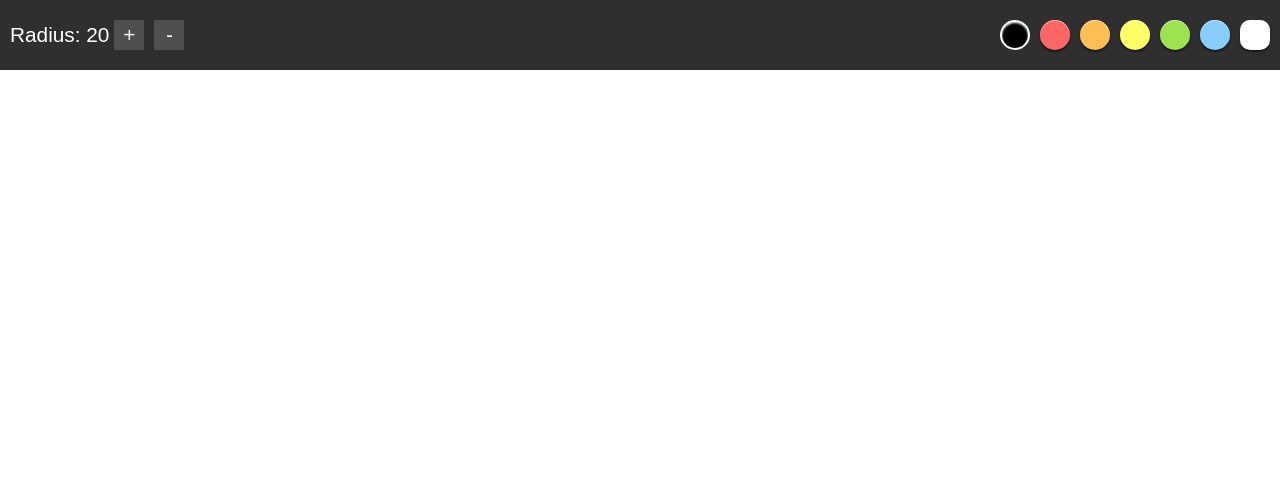
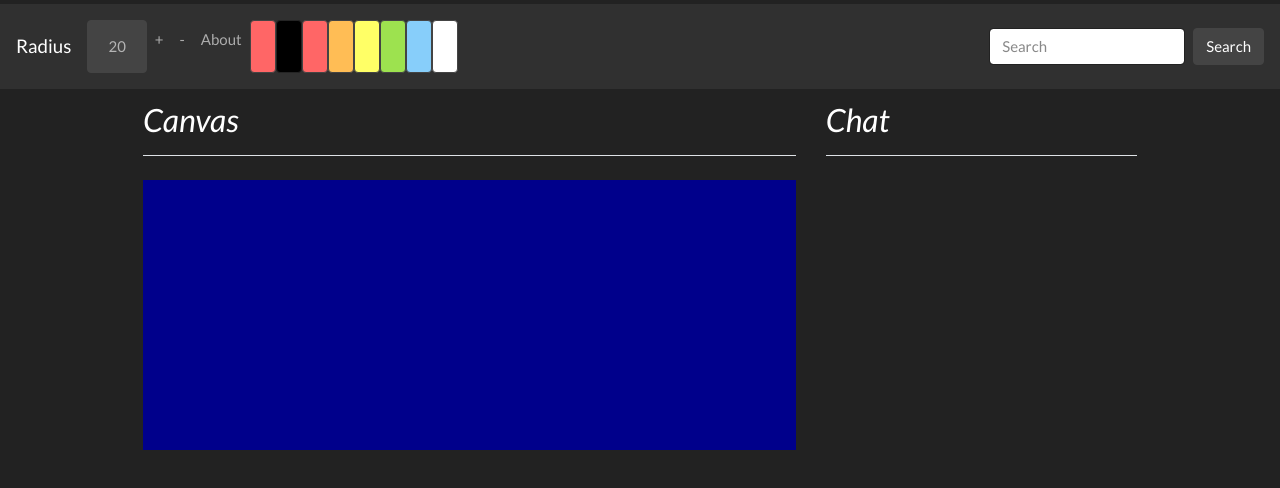
Before and after one commit to DomDomo/Sketch-Guess, a website: page public/index.html in a window 1280 px wide. Drawn offline with nearby package versions, Linux system fonts and the light colour scheme; no server answers.

Commit message:
Change to bug filled new layout

```diff
--- a/public/colors.js
+++ b/public/colors.js
@@ -8,8 +8,8 @@ var colorArray = [
   "ffffff",
 ];
 for (let i = 0; i < colorArray.length; i++) {
-  let swatch = document.createElement("div");
-  swatch.className = "swatch";
+  let swatch = document.createElement("button");
+  swatch.className = "swatch btn btn-secondary my-2 my-sm-0";
   if (colorArray[i] == "ffffff") {
     swatch.setAttribute("id", "eraser");
   }
@@ -22,7 +22,7 @@ const setColor = (color) => {
   current.color = color;
   let active = document.getElementsByClassName("active")[0];
   if (active) {
-    active.className = "swatch";
+    active.className = "swatch btn btn-secondary my-2 my-sm-0";
   }
 };
 
--- a/public/index.html
+++ b/public/index.html
@@ -1,25 +1,117 @@
 <!DOCTYPE html>
 <html lang="en">
   <head>
-    <meta charset="UTF-8" />
-    <meta name="viewport" content="width=device-width, initial-scale=1.0" />
-    <title>Drawing app</title>
-    <link rel="stylesheet" href="style.css" />
+    <!-- Required meta tags -->
+    <meta charset="utf-8" />
+    <meta
+      name="viewport"
+      content="width=device-width, initial-scale=1, shrink-to-fit=no"
+    />
+
+    <!-- Bootstrap CSS -->
+    <link
+      href="https://stackpath.bootstrapcdn.com/bootswatch/4.4.1/darkly/bootstrap.min.css"
+      rel="stylesheet"
+      integrity="sha384-rCA2D+D9QXuP2TomtQwd+uP50EHjpafN+wruul0sXZzX/Da7Txn4tB9aLMZV4DZm"
+      crossorigin="anonymous"
+    />
+
+    <style>
+      .container {
+        max-width: 80%;
+      }
+    </style>
+
+    <title>Hello, world!</title>
   </head>
   <body>
-    <div id="toolbar">
-      <div id="rad">
-        <p>Radius:&nbsp;</p>
-        <span id="radval"></span>
-        <div id="incrad" class="radcontrol">+</div>
-        <div id="decrad" class="radcontrol">-</div>
+    <div class="nav-scroller py-1 mb-2">
+      <nav class="navbar navbar-expand-lg navbar-dark bg-dark">
+        <a class="navbar-brand" href="#">Radius</a>
+        <button
+          class="navbar-toggler"
+          type="button"
+          data-toggle="collapse"
+          data-target="#navbarColor02"
+          aria-controls="navbarColor02"
+          aria-expanded="false"
+          aria-label="Toggle navigation"
+        >
+          <span class="navbar-toggler-icon"></span>
+        </button>
+
+        <div class="collapse navbar-collapse" id="navbarColor02">
+          <ul class="navbar-nav mr-auto" id="colors">
+            <li class="nav-item active">
+              <a class="nav-link" href="#" id="radval"
+                >Home <span class="sr-only">(current)</span></a
+              >
+            </li>
+            <li class="nav-item radcontrol" id="incrad">
+              <a class="nav-link" href="#">+</a>
+            </li>
+            <li class="nav-item radcontrol" id="decrad">
+              <a class="nav-link" href="#">-</a>
+            </li>
+            <li class="nav-item">
+              <a class="nav-link" href="#">About</a>
+            </li>
+            <button
+              class="btn btn-secondary my-2 my-sm-0"
+              style="background-color: rgb(255, 102, 102);"
+            ></button>
+          </ul>
+          <form class="form-inline my-2 my-lg-0">
+            <input
+              class="form-control mr-sm-2"
+              type="text"
+              placeholder="Search"
+            />
+            <button class="btn btn-secondary my-2 my-sm-0" type="submit">
+              Search
+            </button>
+          </form>
+        </div>
+      </nav>
+    </div>
+    <main role="main" class="container">
+      <div class="row">
+        <div class="col-md-8">
+          <h3 class="pb-3 mb-4 font-italic border-bottom">Canvas</h3>
+          <div style="width: 100%; height: 270px;">
+            <canvas style="background-color: darkblue;"></canvas>
+          </div>
+        </div>
+        <!-- /.blog-main -->
+
+        <aside class="col-md-4">
+          <h3 class="pb-3 mb-4 font-italic border-bottom">Chat</h3>
+        </aside>
+        <!-- /.blog-sidebar -->
       </div>
-      <div id="colors"></div>
-    </div>
-    <canvas></canvas>
+      <!-- /.row -->
+    </main>
+
+    <!-- Optional JavaScript -->
+    <!-- jQuery first, then Popper.js, then Bootstrap JS -->
     <script src="/socket.io/socket.io.js"></script>
     <script src="main.js"></script>
     <script src="radius.js"></script>
     <script src="colors.js"></script>
+    <script
+      src="https://code.jquery.com/jquery-3.4.1.slim.min.js"
+      integrity="sha384-J6qa4849blE2+poT4WnyKhv5vZF5SrPo0iEjwBvKU7imGFAV0wwj1yYfoRSJoZ+n"
+      crossorigin="anonymous"
+    ></script>
+    <script
+      src="https://cdn.jsdelivr.net/npm/popper.js@1.16.0/dist/umd/popper.min.js"
+      integrity="sha384-Q6E9RHvbIyZFJoft+2mJbHaEWldlvI9IOYy5n3zV9zzTtmI3UksdQRVvoxMfooAo"
+      crossorigin="anonymous"
+    ></script>
+    <script
+      src="https://stackpath.bootstrapcdn.com/bootstrap/4.4.1/js/bootstrap.min.js"
+      integrity="sha384-wfSDF2E50Y2D1uUdj0O3uMBJnjuUD4Ih7YwaYd1iqfktj0Uod8GCExl3Og8ifwB6"
+      crossorigin="anonymous"
+    ></script>
   </body>
 </html>
--- a/public/main.js
+++ b/public/main.js
@@ -1,4 +1,5 @@
 const canvas = document.querySelector("canvas");
+const canvasDiv = document.querySelector("canvas").parentElement;
 const context = canvas.getContext("2d");
 const socket = io();
 
@@ -20,8 +21,8 @@ canvas.addEventListener("mouseout", onMouseUp);
 socket.on("drawing", onDrawingEvent);
 
 const onResize = () => {
-  canvas.width = window.innerWidth;
-  canvas.height = window.innerHeight;
+  canvas.width = canvasDiv.offsetWidth;
+  canvas.height = canvasDiv.offsetHeight;
   context.lineWidth = radius * 2;
 };
 
@@ -29,6 +30,7 @@ window.addEventListener("resize", onResize, false);
 onResize();
 
 function drawLine(x0, y0, x1, y1, color, emit) {
+  console.log("Currnet location: " + x0 + " " + y0);
   context.beginPath();
   context.moveTo(x0, y0);
   context.lineTo(x1, y1);
@@ -75,6 +77,7 @@ function onMouseUp(event) {
 }
 
 function onMouseMove(event) {
+  console.log("Currnet location: " + event.clientX + " " + event.clientY);
   if (!drawing) {
     return;
   }
--- a/public/style.css
+++ b/public/style.css
@@ -70,7 +70,7 @@ canvas {
 }
 
 .swatch.active {
-  border: 2px solid white;
+  border: 3px solid black;
   box-shadow: inset 0px 1px 2px;
 }
 
```
Also changed, not shown: public/painting.html (added, +27 -0 lines).
